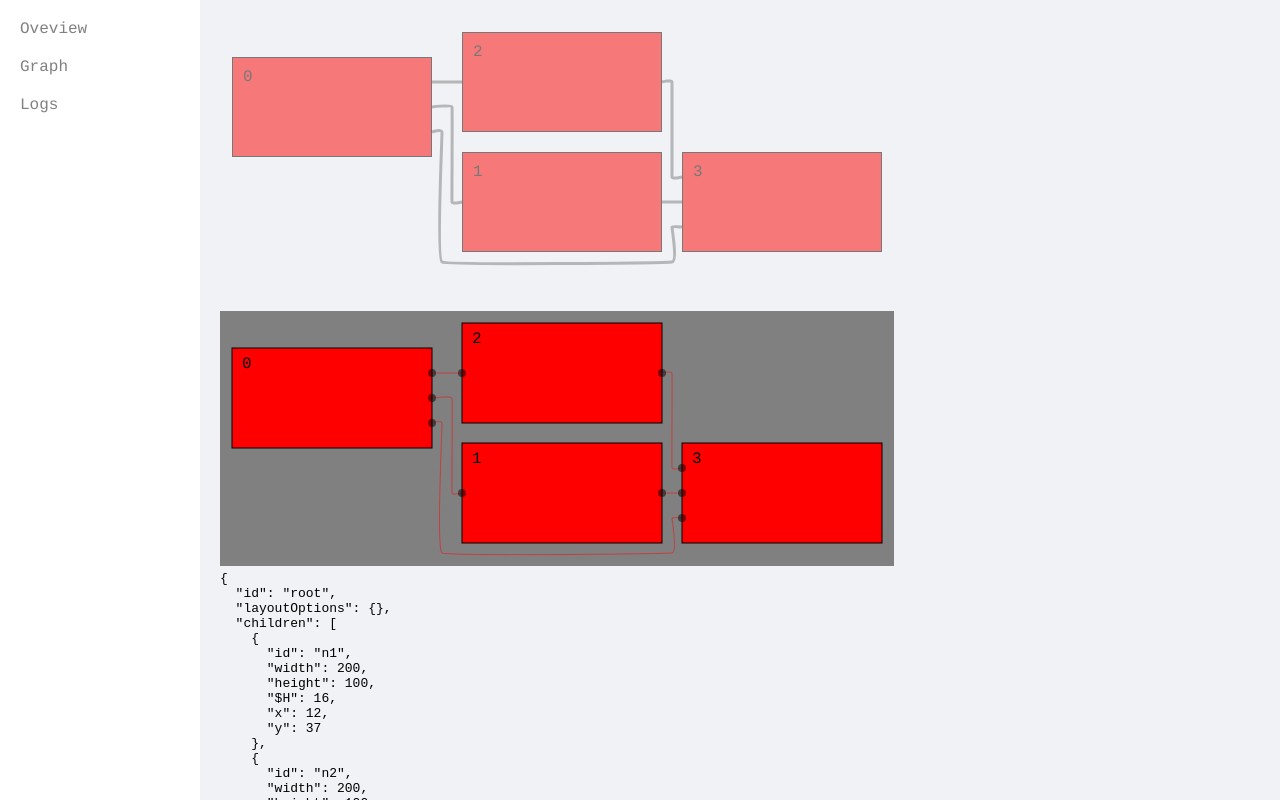
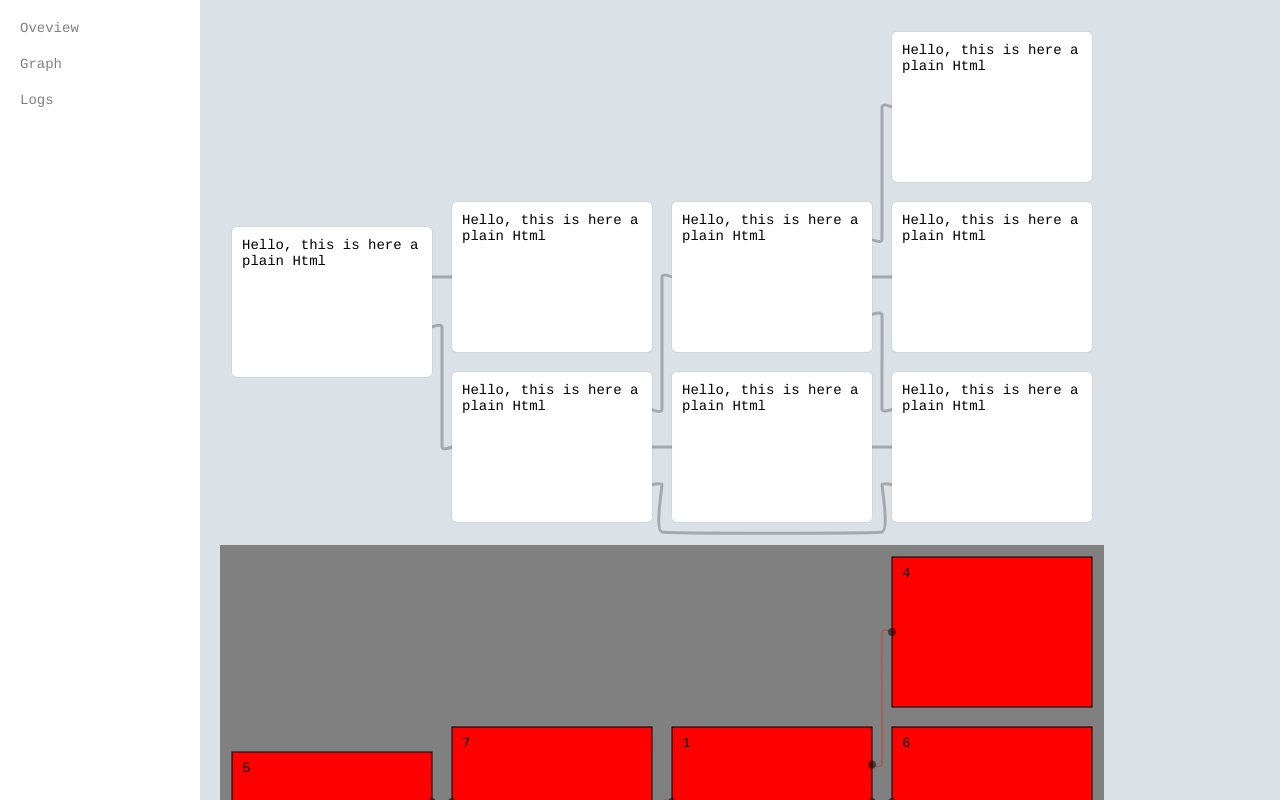
Before and after one commit to kristjanjansen/eden, a React (Create React App) app in the folder flower/: page /graph in a window 1280 px wide. Shown: the top 800 px of the page. Built offline with nearby package versions, Linux system fonts and the light colour scheme; what easy-promise-queue would draw is missing.

Commit message:
fixing stuff

```diff
--- a/flower/src/App.css
+++ b/flower/src/App.css
@@ -2,6 +2,7 @@
 body {
   margin: 0;
   font-family: Cousine, monospace;
+  font-size: 14px;
 }
 
 * {
--- a/flower/src/components/Graph.tsx
+++ b/flower/src/components/Graph.tsx
@@ -1,9 +1,10 @@
 import React, { FC, useEffect } from "react";
 import { line, curveCardinal } from "d3-shape";
 import { relative } from "path";
+import GraphCard from "./GraphCard";
 
 const sectionLine = ({ startPoint, endPoint, bendPoints = [] }: any) => {
-  const makeLine = line().curve(curveCardinal.tension(0.85));
+  const makeLine = line().curve(curveCardinal.tension(0.8));
   const start: [number, number] = [startPoint.x, startPoint.y];
   const end: [number, number] = [endPoint.x, endPoint.y];
 
@@ -51,14 +52,10 @@ const GraphHtml = ({ layout }: any) => {
               top: `${y}px`,
               left: `${x}px`,
               width: `${width}px`,
-              height: `${height}px`,
-              background: "red",
-              border: "1px solid black",
-              padding: "10px",
-              opacity: 0.5
+              height: `${height}px`
             }}
           >
-            {i}
+            <GraphCard>Hello, this is here a plain Html</GraphCard>
           </div>
         ))}
     </div>
@@ -138,8 +135,6 @@ const Graph: FC<{ layout: any }> = ({ layout }) => {
   return (
     <div>
       <GraphHtml layout={layout} />
-      <br />
-      <br />
       <GraphSvg layout={layout} />
       <pre>{JSON.stringify(layout, null, 2)}</pre>
     </div>
--- /dev/null
+++ b/flower/src/components/GraphCard.tsx
@@ -0,0 +1,19 @@
+import React, { FC } from "react";
+
+const GraphCard: FC<{ children?: any }> = ({ children = null }) => {
+  return (
+    <div
+      style={{
+        background: "white",
+        borderRadius: "5px",
+        boxShadow: "0 0 1px 1px rgba(0,0,0,0.05)",
+        height: "100%",
+        padding: "10px"
+      }}
+    >
+      {children}
+    </div>
+  );
+};
+
+export default GraphCard;
--- a/flower/src/containers/Layout.tsx
+++ b/flower/src/containers/Layout.tsx
@@ -16,7 +16,7 @@ const Layout: FC<{
       <div
         style={{
           flex: 1,
-          background: colors.lightestGray,
+          background: colors.lighterGray,
           padding: padded ? "20px" : ""
         }}
       >
--- a/flower/src/routes/GraphRoute.tsx
+++ b/flower/src/routes/GraphRoute.tsx
@@ -9,19 +9,27 @@ const elk = new ELK();
 const algorithms = ["layered", "stress", "mrtree", "radial", "force", "disco"];
 const graph = {
   id: "root",
-  layoutOptions: { "elk.algorithm": algorithms[6] }, // layered
+  layoutOptions: { "elk.algorithm": algorithms[0] }, // layered
   children: [
-    { id: "n1", width: 200, height: 100 },
-    { id: "n2", width: 200, height: 100 },
-    { id: "n3", width: 200, height: 100 },
-    { id: "n4", width: 200, height: 100 }
+    { id: "n1", width: 200, height: 150 },
+    { id: "n2", width: 200, height: 150 },
+    { id: "n3", width: 200, height: 150 },
+    { id: "n4", width: 200, height: 150 },
+    { id: "n5", width: 200, height: 150 },
+    { id: "n6", width: 200, height: 150 },
+    { id: "n7", width: 200, height: 150 },
+    { id: "n8", width: 200, height: 150 }
   ],
   edges: [
     { id: "e1", sources: ["n1"], targets: ["n2"] },
     { id: "e2", sources: ["n1"], targets: ["n3"] },
     { id: "e3", sources: ["n1"], targets: ["n4"] },
     { id: "e4", sources: ["n2"], targets: ["n4"] },
-    { id: "e1", sources: ["n3"], targets: ["n4"] }
+    { id: "e5", sources: ["n3"], targets: ["n4"] },
+    { id: "e6", sources: ["n2"], targets: ["n5"] },
+    { id: "e7", sources: ["n6"], targets: ["n1"] },
+    { id: "e8", sources: ["n2"], targets: ["n7"] },
+    { id: "e9", sources: ["n6"], targets: ["n8"] }
   ]
 };
 
```
